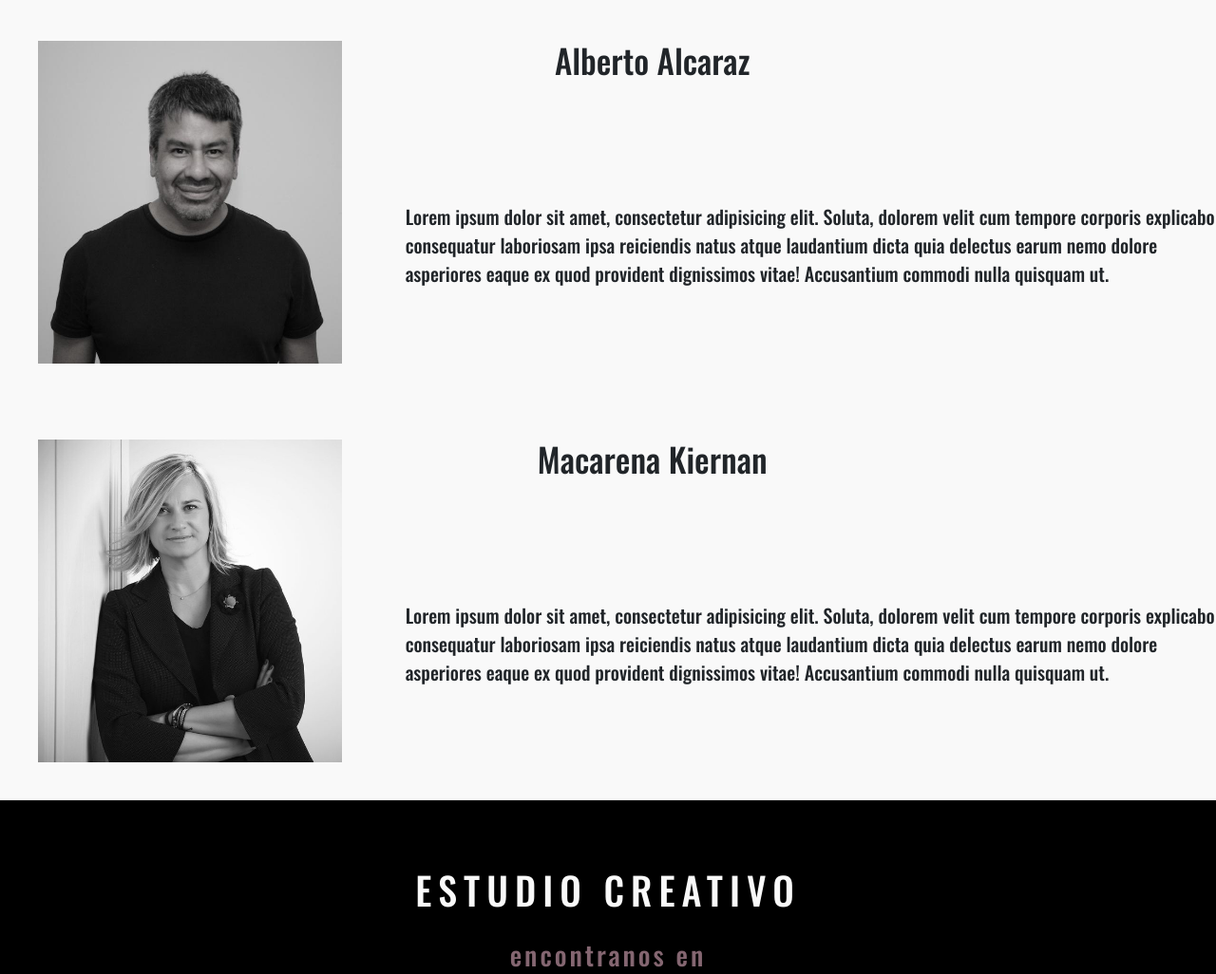
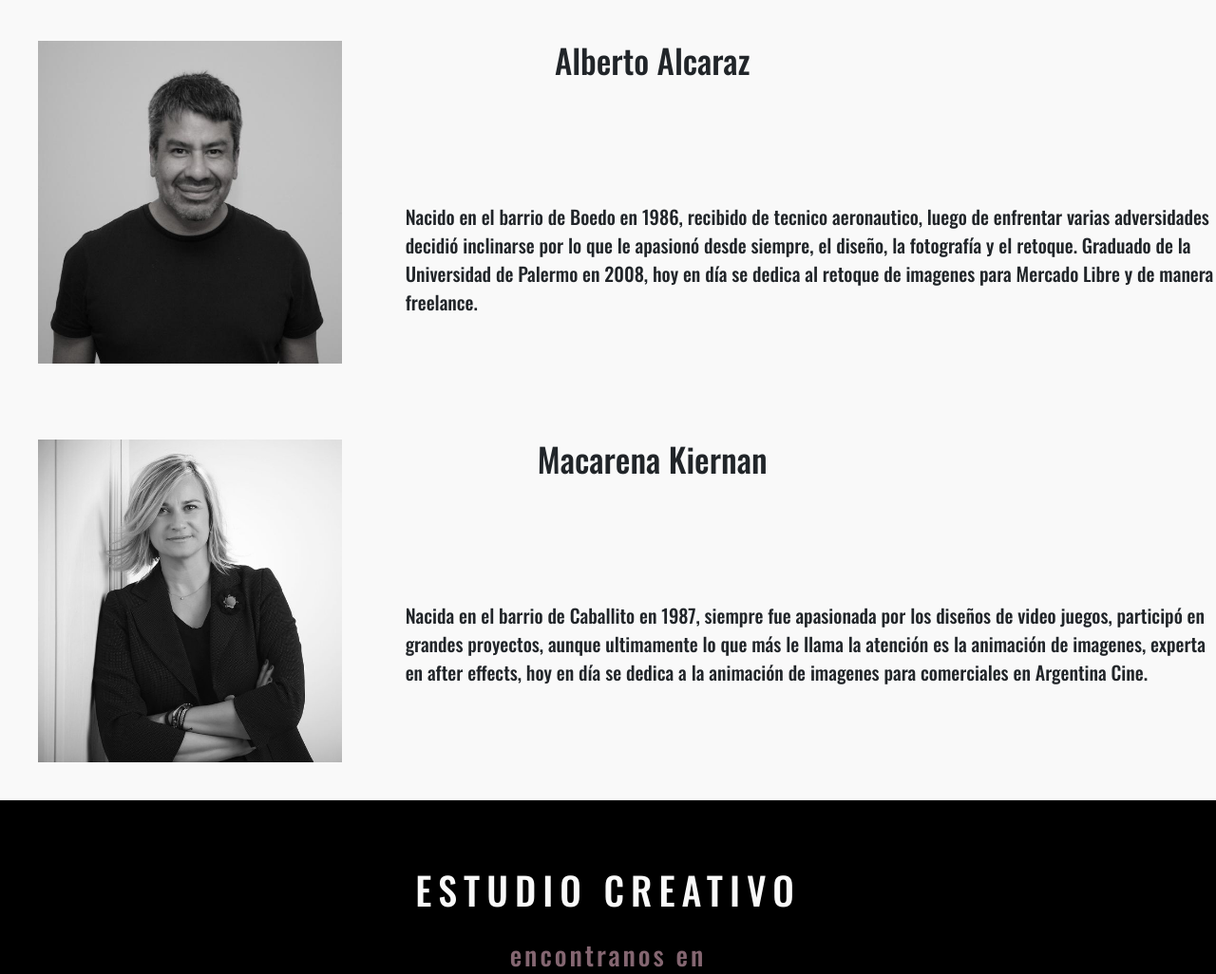
Before and after one commit to noealcaraz/iujuestudiocreativo-alcaraz, a plain HTML site: page nosotros.html in a window 1280 px wide. Shown: the part 717-1743 px from the top of the page at 95% size. Drawn offline with nearby package versions, Linux system fonts and the light colour scheme.

Commit message:
cambio a nosotros

```diff
--- a/nosotros.html
+++ b/nosotros.html
@@ -47,12 +47,12 @@
         <div class="bloqAlbert">
             <img src="./images/pp.jpg" alt="imagen de Alberto" class="imgAlbert">
             <h2 class="nombre01">Alberto Alcaraz</h2>
-            <p class="parrafo3">Lorem ipsum dolor sit amet, consectetur adipisicing elit. Soluta, dolorem velit cum tempore corporis explicabo consequatur laboriosam ipsa reiciendis natus atque laudantium dicta quia delectus earum nemo dolore asperiores eaque ex quod provident dignissimos vitae! Accusantium commodi nulla quisquam ut.</p>
+            <p class="parrafo3">Nacido en el barrio de Boedo en 1986, recibido de tecnico aeronautico, luego de enfrentar varias adversidades decidió inclinarse por lo que le apasionó desde siempre, el diseño, la fotografía y el retoque. Graduado de la Universidad de Palermo en 2008, hoy en día se dedica al retoque de imagenes para Mercado Libre y de manera freelance.</p>
         </div>
         <div class="bloqAlbert">
             <img src="./images/rsz_foto-perfil-12.jpg" alt="imagen de Macarena" class="imgAlbert">
             <h2 class="nombre01">Macarena Kiernan</h2>
-            <p class="parrafo3">Lorem ipsum dolor sit amet, consectetur adipisicing elit. Soluta, dolorem velit cum tempore corporis explicabo consequatur laboriosam ipsa reiciendis natus atque laudantium dicta quia delectus earum nemo dolore asperiores eaque ex quod provident dignissimos vitae! Accusantium commodi nulla quisquam ut.</p>
+            <p class="parrafo3">Nacida en el barrio de Caballito en 1987, siempre fue apasionada por los diseños de video juegos, participó en grandes proyectos, aunque ultimamente lo que más le llama la atención es la animación de imagenes, experta en after effects, hoy en día se dedica a la animación de imagenes para comerciales en Argentina Cine.</p>
         </div>
     </main>
     <footer class="footer">
```
